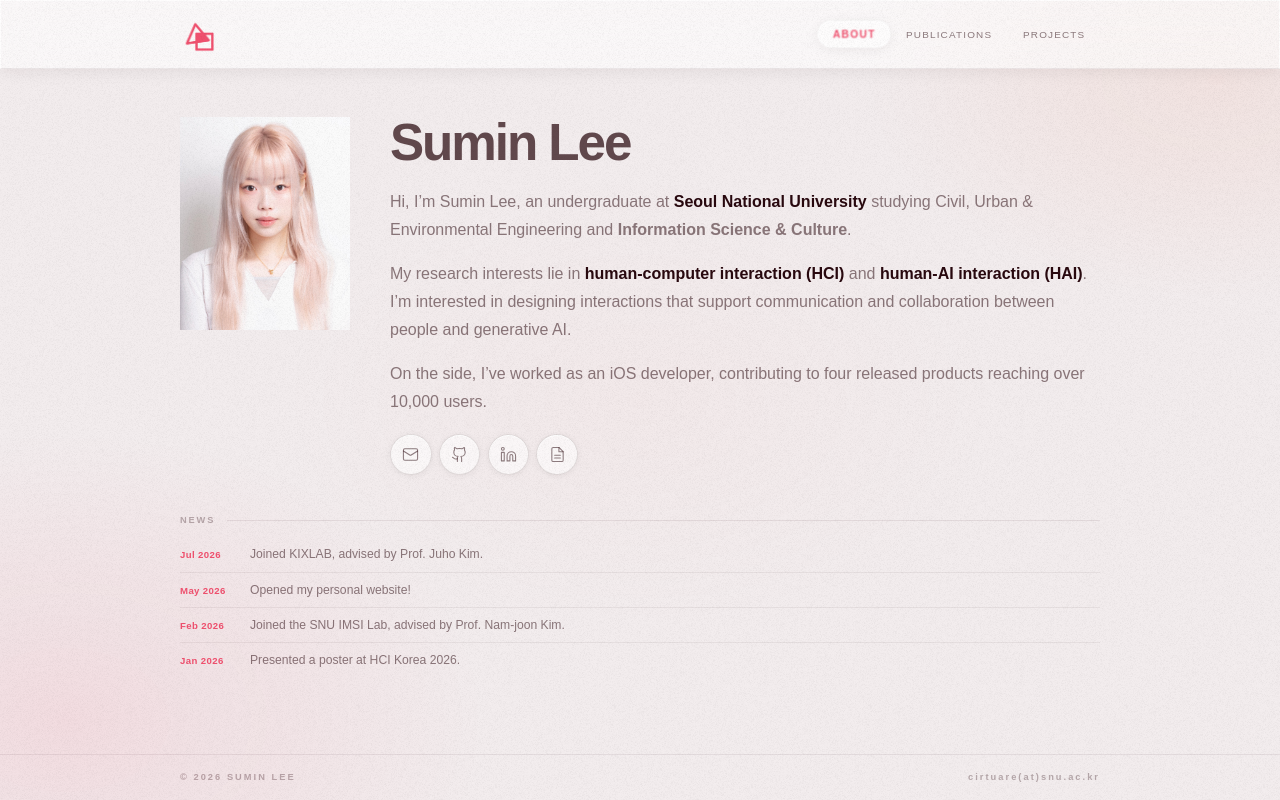
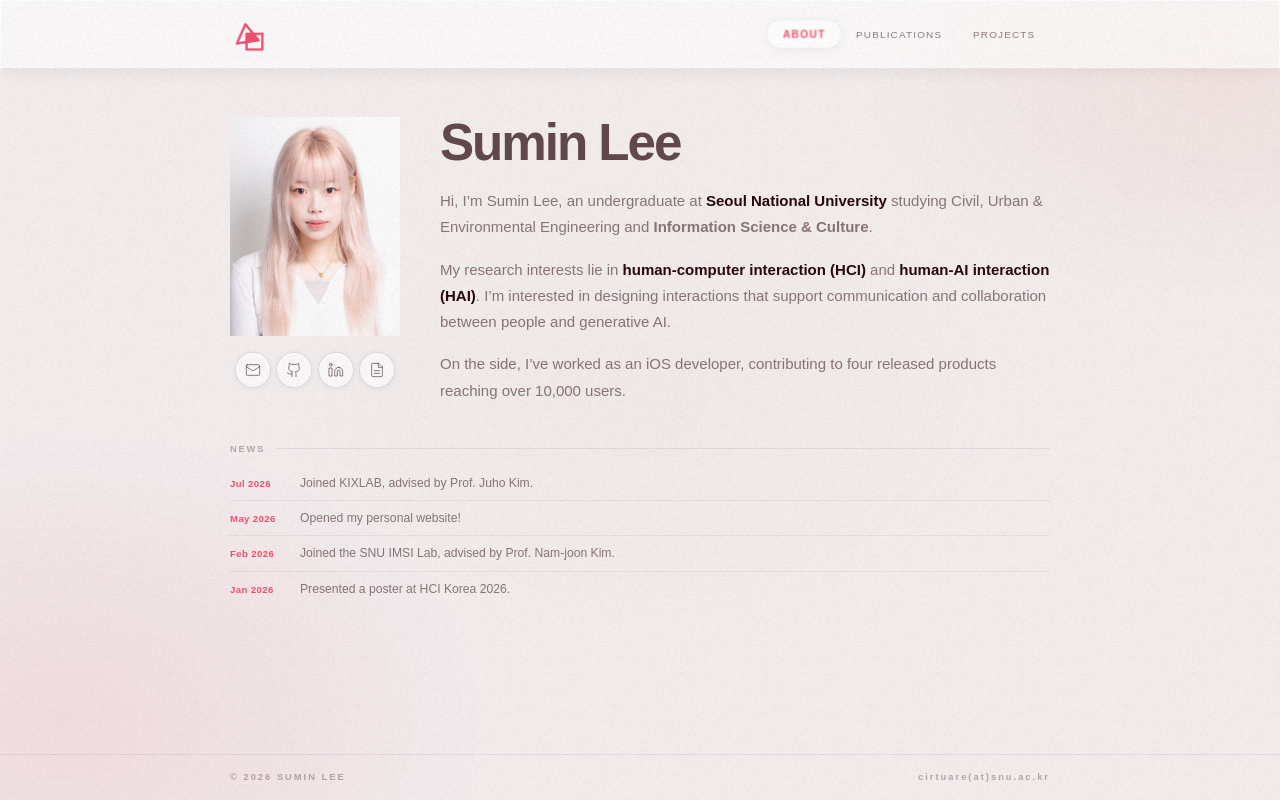
Before and after one commit to cirtuare/suminxlee, a React (Vite) app: page / in a window 1280 px wide. Built offline with nearby package versions, Linux system fonts and the light colour scheme; a web font is replaced by a local one.

Commit message:
Place profile links below photo and refine page spacing

```diff
--- a/src/components/About.tsx
+++ b/src/components/About.tsx
@@ -19,6 +19,18 @@ const NEWS = [
 
 const MASK = 'radial-gradient(ellipse 95% 95% at 50% 42%, black 72%, transparent 100%)';
 
+function ProfileLinks() {
+  return (
+    <div className="profile-links" style={{ display: 'flex', justifyContent: 'center', gap: '0.35rem' }}>
+      {SOCIAL.map(({ Icon, href, label }) => (
+        <a key={label} href={href} target="_blank" rel="noopener noreferrer" className="soc-btn" title={label} aria-label={label} style={{ width: '2.25rem', height: '2.25rem' }}>
+          <Icon s={16} />
+        </a>
+      ))}
+    </div>
+  );
+}
+
 export default function About() {
   const mobile = useIsMobile();
   const px = mobile ? '1.25rem' : '2.5rem';
@@ -33,7 +45,7 @@ export default function About() {
       }}>
 
         {mobile ? (
-          /* ── Mobile: Name → Photo (centered) → Bio ── */
+          /* ── Mobile: Name → Photo + Links (centered) → Bio ── */
           <div style={{ display: 'flex', flexDirection: 'column', gap: '1.75rem' }}>
             <h1 style={{
               fontFamily: 'var(--font)', fontWeight: 700,
@@ -43,13 +55,14 @@ export default function About() {
               Sumin Lee
             </h1>
 
-            <div style={{ display: 'flex', justifyContent: 'center' }}>
+            <div style={{ display: 'flex', flexDirection: 'column', alignItems: 'center', gap: '1rem' }}>
               <div className="profile-photo" style={{
                 width: '62%', maxWidth: 210, aspectRatio: '4/5',
                 WebkitMaskImage: MASK, maskImage: MASK,
               }}>
                 <img src={withBase('/img/prof-pic-crop.jpg')} alt="Sumin Lee" />
               </div>
+              <ProfileLinks />
             </div>
 
             <div style={{ display: 'flex', flexDirection: 'column', gap: '1rem' }}>
@@ -69,23 +82,19 @@ export default function About() {
               <p style={{ fontFamily: 'var(--font)', fontWeight: 400, fontSize: '0.9375rem', color: 'var(--muted)', lineHeight: 1.75, margin: 0 }}>
                 On the side, I’ve worked as an iOS developer, contributing to four released products reaching over 10,000 users.
               </p>
-              <div style={{ display: 'flex', gap: '0.45rem', paddingTop: '0.25rem' }}>
-                {SOCIAL.map(({ Icon, href, label }) => (
-                  <a key={label} href={href} target="_blank" rel="noopener noreferrer" className="soc-btn" title={label}>
-                    <Icon s={16} />
-                  </a>
-                ))}
-              </div>
             </div>
           </div>
         ) : (
-          /* ── Desktop: Photo left | Name + Bio right ── */
+          /* ── Desktop: Photo + Links left | Name + Bio right ── */
           <div style={{ display: 'flex', flexDirection: 'row', gap: '2.5rem', alignItems: 'flex-start' }}>
-            <div className="profile-photo" style={{
-              flexShrink: 0, width: 170, aspectRatio: '4/5',
-              WebkitMaskImage: MASK, maskImage: MASK,
-            }}>
-              <img src={withBase('/img/prof-pic-crop.jpg')} alt="Sumin Lee" />
+            <div style={{ display: 'flex', flexDirection: 'column', alignItems: 'center', gap: '1rem', flexShrink: 0, width: 170 }}>
+              <div className="profile-photo" style={{
+                width: '100%', aspectRatio: '4/5',
+                WebkitMaskImage: MASK, maskImage: MASK,
+              }}>
+                <img src={withBase('/img/prof-pic-crop.jpg')} alt="Sumin Lee" />
+              </div>
+              <ProfileLinks />
             </div>
 
             <div style={{ display: 'flex', flexDirection: 'column', gap: '1.25rem' }}>
@@ -97,29 +106,22 @@ export default function About() {
                 Sumin Lee
               </h1>
               <div style={{ display: 'flex', flexDirection: 'column', gap: '1rem' }}>
-                <p style={{ fontFamily: 'var(--font)', fontWeight: 400, fontSize: '1rem', color: 'var(--muted)', lineHeight: 1.75, margin: 0 }}>
+                <p style={{ fontFamily: 'var(--font)', fontWeight: 400, fontSize: '0.9375rem', color: 'var(--muted)', lineHeight: 1.75, margin: 0 }}>
                   Hi, I’m Sumin Lee, an undergraduate at{' '}
                   <span style={{ fontWeight: 600, color: 'var(--text)' }}>Seoul National University</span>
                   {' '}studying Civil, Urban & Environmental Engineering and{' '}
                   <strong style={{ fontWeight: 700 }}>Information Science & Culture</strong>.
                 </p>
-                <p style={{ fontFamily: 'var(--font)', fontWeight: 400, fontSize: '1rem', color: 'var(--muted)', lineHeight: 1.75, margin: 0 }}>
+                <p style={{ fontFamily: 'var(--font)', fontWeight: 400, fontSize: '0.9375rem', color: 'var(--muted)', lineHeight: 1.75, margin: 0 }}>
                   My research interests lie in{' '}
                   <span style={{ fontWeight: 600, color: 'var(--text)' }}>human-computer interaction (HCI)</span>
                   {' '}and{' '}
                   <span style={{ fontWeight: 600, color: 'var(--text)' }}>human-AI interaction (HAI)</span>.
                   {' '}I’m interested in designing interactions that support communication and collaboration between people and generative AI.
                 </p>
-                <p style={{ fontFamily: 'var(--font)', fontWeight: 400, fontSize: '1rem', color: 'var(--muted)', lineHeight: 1.75, margin: 0 }}>
+                <p style={{ fontFamily: 'var(--font)', fontWeight: 400, fontSize: '0.9375rem', color: 'var(--muted)', lineHeight: 1.75, margin: 0 }}>
                   On the side, I’ve worked as an iOS developer, contributing to four released products reaching over 10,000 users.
                 </p>
-                <div style={{ display: 'flex', gap: '0.45rem', paddingTop: '0.1rem' }}>
-                  {SOCIAL.map(({ Icon, href, label }) => (
-                    <a key={label} href={href} target="_blank" rel="noopener noreferrer" className="soc-btn" title={label}>
-                      <Icon s={17} />
-                    </a>
-                  ))}
-                </div>
               </div>
             </div>
           </div>
--- a/src/index.css
+++ b/src/index.css
@@ -124,7 +124,7 @@ canvas { display: block; }
 .pub-row { transition: background 0.2s, border-radius 0.2s; border-radius: 0.75rem; padding-left: 0.75rem; padding-right: 0.75rem; margin-left: -0.75rem; margin-right: -0.75rem; }
 .pub-row:hover { background: rgba(255, 255, 255, 0.52); backdrop-filter: blur(12px); -webkit-backdrop-filter: blur(12px); }
 
-.site-container { width: 100%; max-width: 1000px; margin-inline: auto; }
+.site-container { width: 100%; max-width: 900px; margin-inline: auto; }
 .page-pad { padding: 4rem 2.5rem 6rem; }
 
 @media (max-width: 768px) {
```
